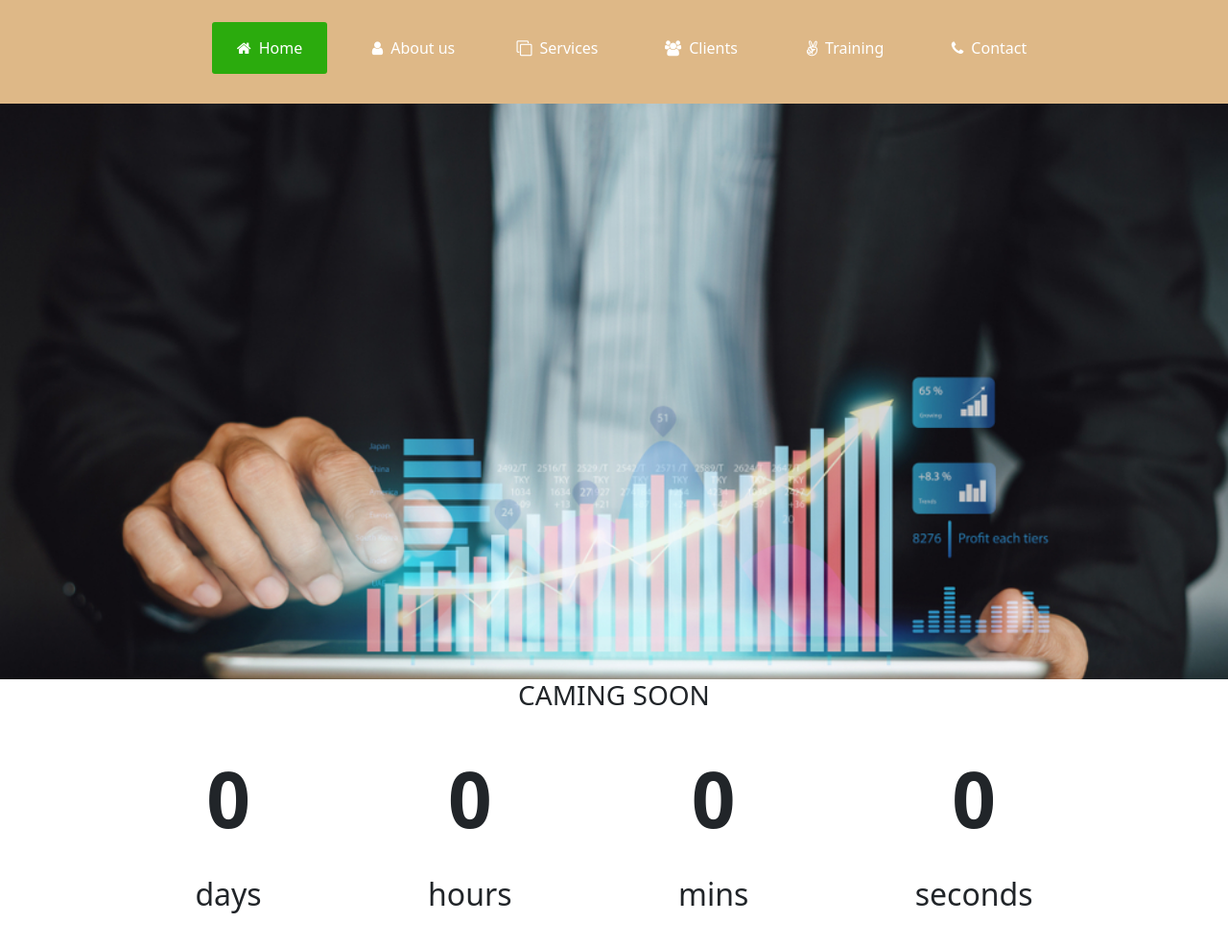
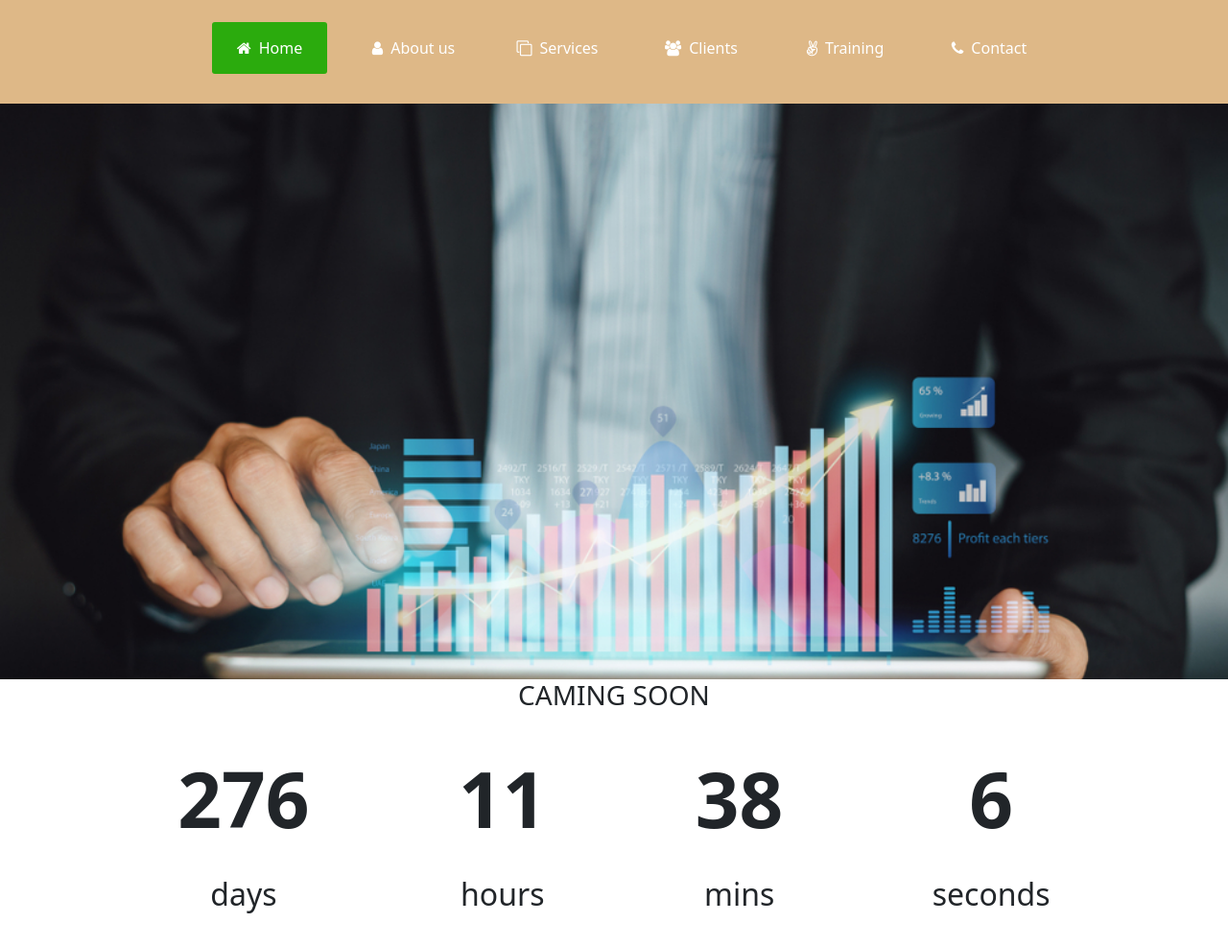
Before and after one commit to hamada017/webb, a plain HTML site: page text.html in a window 1280 px wide. Shown: the whole page at 96% size. Drawn offline with nearby package versions, Linux system fonts and the light colour scheme.

Commit message:
js commit

```diff
--- a/script.js
+++ b/script.js
@@ -0,0 +1,25 @@
+const daysE1 = document.getElementById('days');
+const hoursE1 = document.getElementById('hours');
+const minsE1 = document.getElementById('mins');
+const secondssE1 = document.getElementById('seconds');
+
+
+const welcom ="1 jan 2024";
+function countdown(){
+     const welcomDate = new Date(welcom);
+     const currentDate = new Date();
+
+     const totalseconds = (welcomDate - currentDate) / 1000;
+
+     const days = Math.floor(totalseconds / 3600 / 24);
+     const hours = Math.floor(totalseconds / 3600) % 24;
+     const mins = Math.floor(totalseconds / 60) % 60;
+     const seconds = Math.floor(totalseconds) % 60;
+
+     daysE1.innerHTML = days;
+     hoursE1.innerHTML = hours;
+     minsE1.innerHTML = mins;
+     secondssE1.innerHTML = seconds;
+}
+countdown();
+setInterval(countdown, 1000);
--- a/text.html
+++ b/text.html
@@ -62,5 +62,6 @@
         </div>
 
     </footer> -->
+    <script src="script.js" defer></script>
 </body>
 </html>
```
